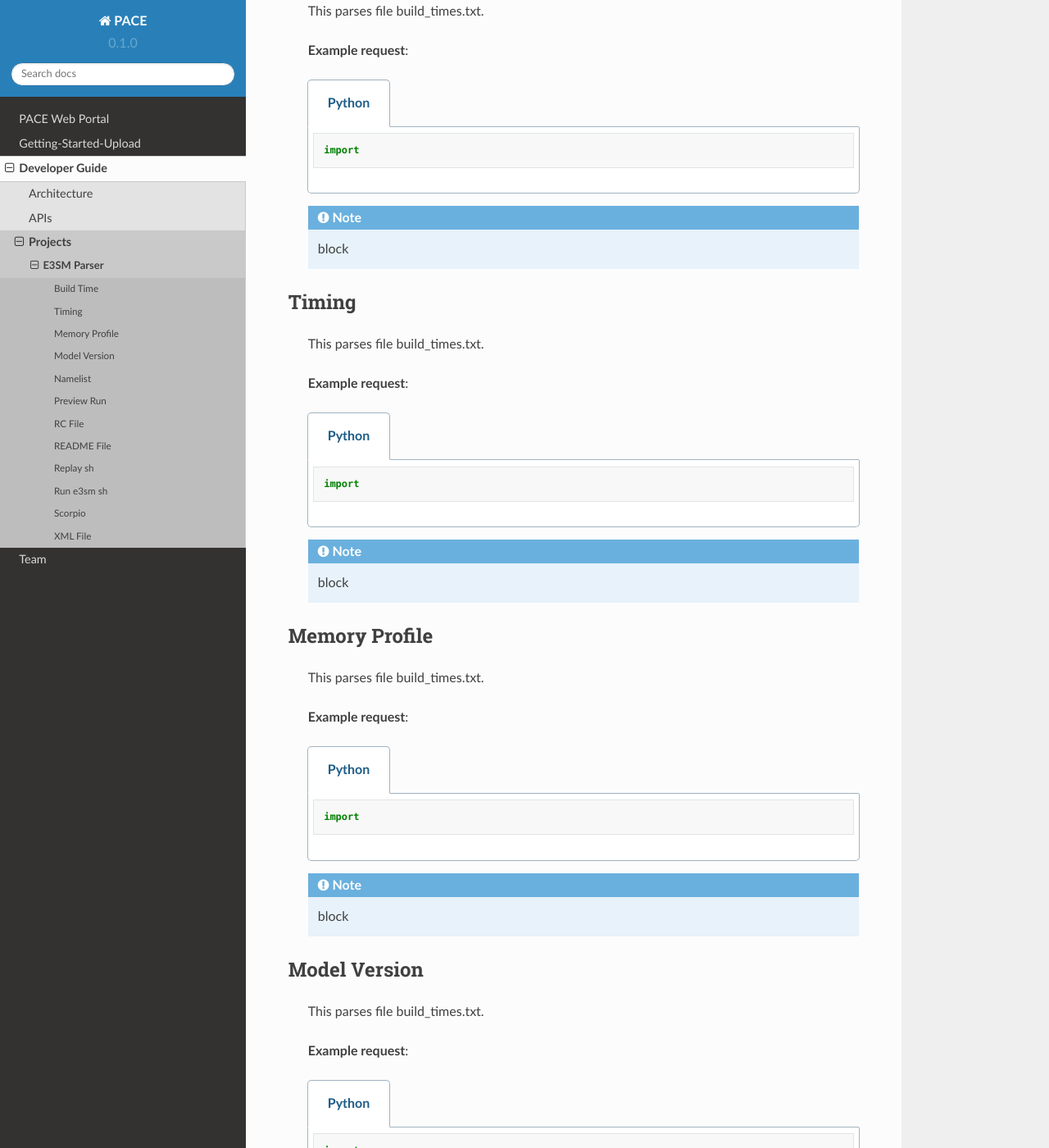
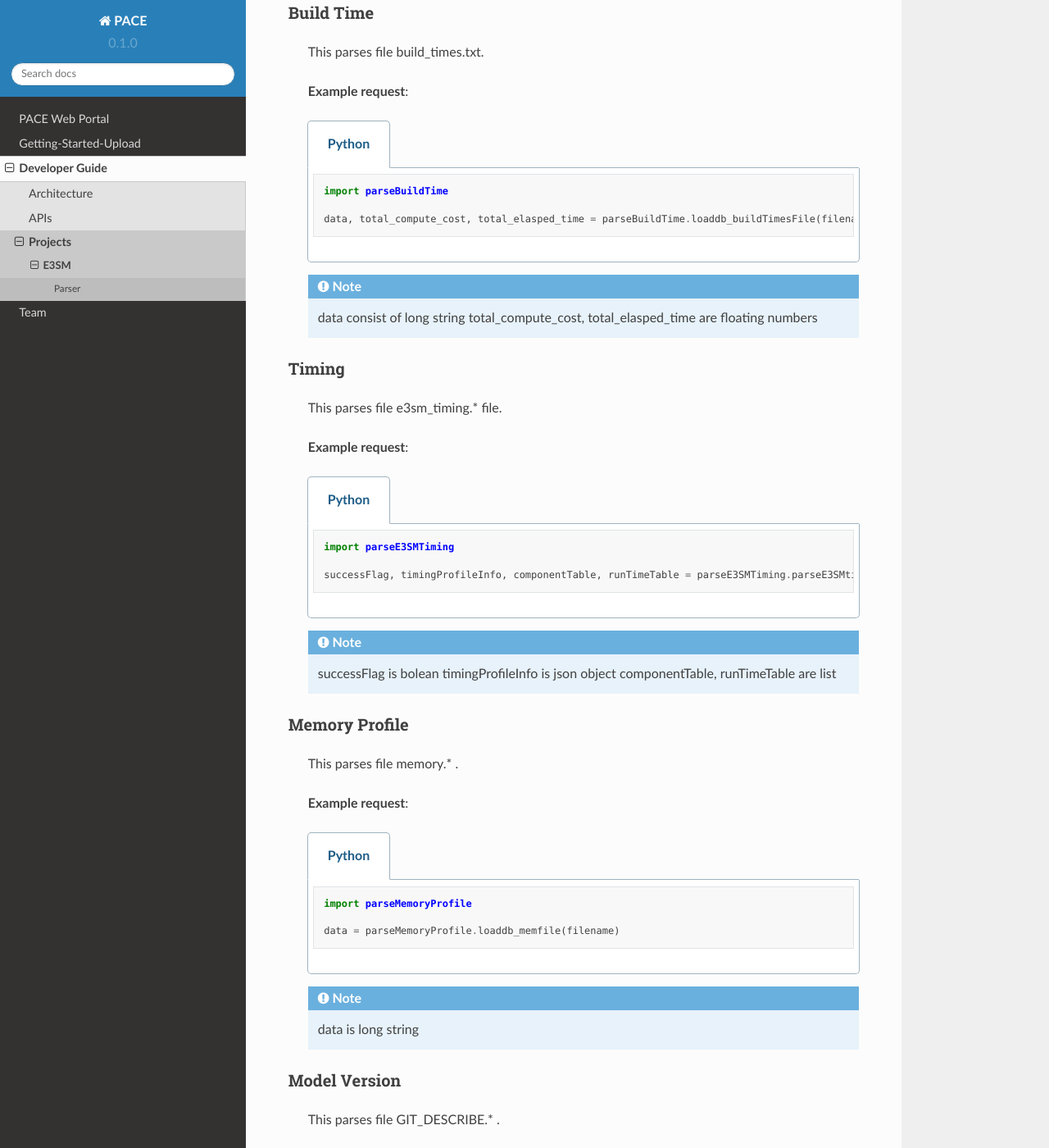
Before and after one commit to E3SM-Project/pace-docs, a Sphinx documentation site: the page built from docs/source/e3sm.rst, in a window 1280 px wide and 1400 px high, scrolled down 214 px. Shown: the whole window at 82% size. Built offline with Sphinx 7.4.7 and the Read the Docs theme 2.0.0, drawn with Linux system fonts in a browser that asks for light colours; some of the changed text lies outside the part shown.

Commit message:
parser use

```diff
--- a/docs/source/e3sm.rst
+++ b/docs/source/e3sm.rst
@@ -1,5 +1,10 @@
-E3SM Parser
+E3SM
 ==============
+
+
+Parser
+--------------
+
 
 Build Time
 ++++++++++++++
@@ -12,16 +17,19 @@
 
         .. code-tab:: python
 
-            import
+            import parseBuildTime
+
+            data, total_compute_cost, total_elasped_time = parseBuildTime.loaddb_buildTimesFile(filename)
 
     .. note::
 
-        block
+        data consist of long string
+        total_compute_cost, total_elasped_time are floating numbers
 
 Timing
 ++++++++++++++
 
-    This parses file build_times.txt.
+    This parses file e3sm_timing.* file.
 
     **Example request**:
 
@@ -29,16 +37,20 @@
 
         .. code-tab:: python
 
-            import
+            import parseE3SMTiming
+
+            successFlag, timingProfileInfo, componentTable, runTimeTable = parseE3SMTiming.parseE3SMtiming(filename)
 
     .. note::
 
-        block
+        successFlag is bolean
+        timingProfileInfo is json object
+        componentTable, runTimeTable are list
 
 Memory Profile
 ++++++++++++++
 
-    This parses file build_times.txt.
+    This parses file memory.* .
 
     **Example request**:
 
@@ -46,16 +58,18 @@
 
         .. code-tab:: python
 
-            import
+            import parseMemoryProfile
+
+            data = parseMemoryProfile.loaddb_memfile(filename)
 
     .. note::
 
-        block
+        data is long string
 
 Model Version
 ++++++++++++++
 
-    This parses file build_times.txt.
+    This parses file GIT_DESCRIBE.* .
 
     **Example request**:
 
@@ -63,16 +77,18 @@
 
         .. code-tab:: python
 
-            import
+            import parseModelVersion
+
+            data = parseModelVersion.parseModelVersion(filename)
 
     .. note::
 
-        block
+        data is string
 
 Namelist
 ++++++++++++++
 
-    This parses file build_times.txt.
+    This parses file namelist files in casedocs.
 
     **Example request**:
 
@@ -80,16 +96,18 @@
 
         .. code-tab:: python
 
-            import
+            import parseNameList
+
+            data = parseNameList.loaddb_namelist(file)
 
     .. note::
 
-        block
+        data is json object
 
 Preview Run
 ++++++++++++++
 
-    This parses file build_times.txt.
+    This parses file preview_run.log.* .
 
     **Example request**:
 
@@ -97,16 +115,18 @@
 
         .. code-tab:: python
 
-            import
+            import parsePreviewRun
+
+            data = parsePreviewRun.load_previewRunFile(file)
 
     .. note::
 
-        block
+        data is json object
 
 RC File
 ++++++++++++++
 
-    This parses file build_times.txt.
+    This parses file seq_maps.rc.* .
 
     **Example request**:
 
@@ -114,16 +134,18 @@
 
         .. code-tab:: python
 
-            import
+            import parseRC
+
+            data = parseRC.loaddb_rcfile(file)
 
     .. note::
 
-        block
+        data is json object
 
 README File
 ++++++++++++++
 
-    This parses file build_times.txt.
+    This parses file README.case.* .
 
     **Example request**:
 
@@ -131,16 +153,18 @@
 
         .. code-tab:: python
 
-            import
+            import parseReadMe
+
+            data = parseReadMe.parseReadme(file)
 
     .. note::
 
-        block
+        data is a json object
 
 Replay sh
 ++++++++++++++
 
-    This parses file build_times.txt.
+    This parses file replay.sh.* .
 
     **Example request**:
 
@@ -148,16 +172,18 @@
 
         .. code-tab:: python
 
-            import
+            import parseReplaysh
+
+            data = parseReplaysh.load_replayshFile(file)
 
     .. note::
 
-        block
+        data is a text blob
 
 Run e3sm sh
 ++++++++++++++
 
-    This parses file build_times.txt.
+    This parses file run_e3sm.sh.* .
 
     **Example request**:
 
@@ -165,16 +191,18 @@
 
         .. code-tab:: python
 
-            import
+            import parseRunE3SMsh
+
+            data = parseRunE3SMsh.load_rune3smshfile(file)
 
     .. note::
 
-        block
+        data is text blob
 
 Scorpio
 ++++++++++++++
 
-    This parses file build_times.txt.
+    This parses file scorpio_stats.* .
 
     **Example request**:
 
@@ -182,16 +210,19 @@
 
         .. code-tab:: python
 
-            import
+            import parseScorpioStats
+
+            run_time = 5 #(actual experiment run_time)
+            data = parseScorpioStats.loaddb_scorpio_stats(file,run_time)
 
     .. note::
 
-        block
+        data is a list of json.
 
 XML File
 ++++++++++++++
 
-    This parses file build_times.txt.
+    This parses XML files in casedocs.
 
     **Example request**:
 
@@ -199,8 +230,10 @@
 
         .. code-tab:: python
 
-            import
+            import parseXML
+
+            data = parseXML.loaddb_xmlfile(file)
 
     .. note::
 
-        block
+        data is json object
```
